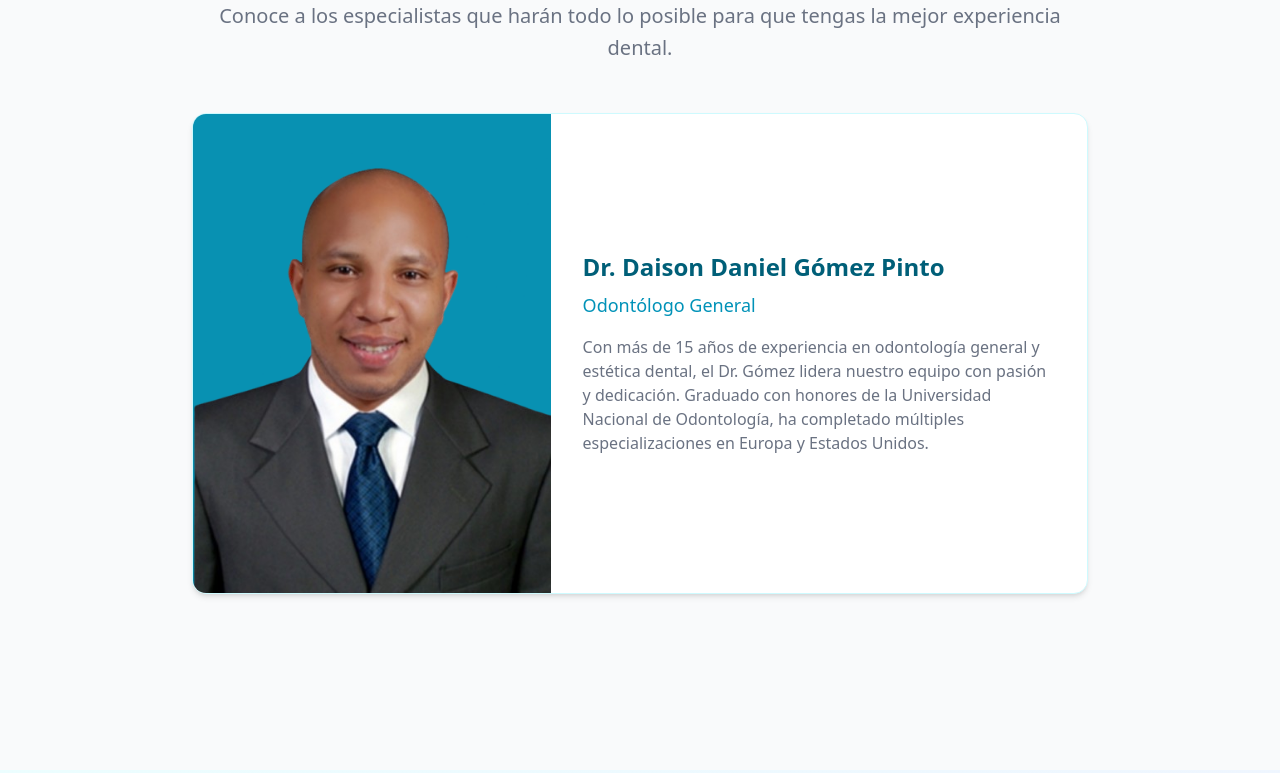
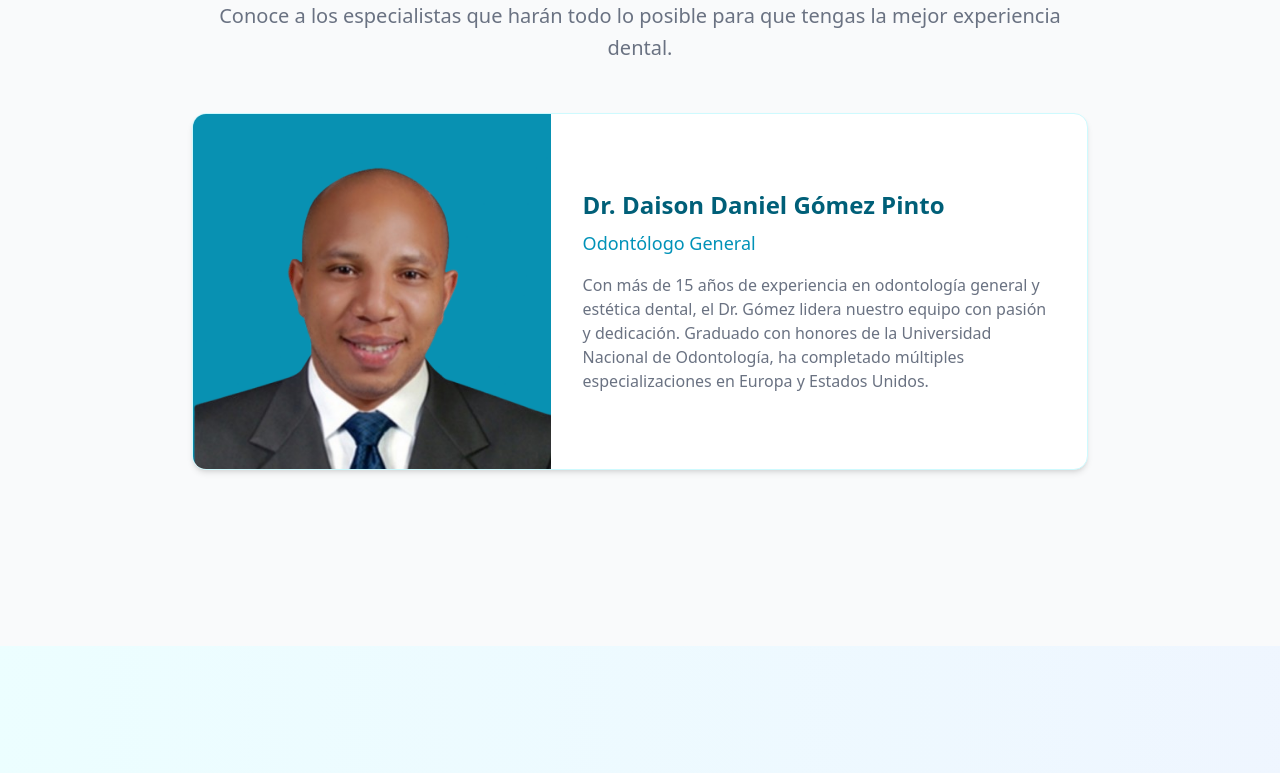
Before and after one commit to LuisPg10/luzdent, a React (Vite) app: page / in a window 1280 px wide. Shown: the part 3687-4460 px from the top of the page. Built offline with nearby package versions, Linux system fonts and the light colour scheme.

Commit message:
Update: Trimmed image to be better on the card and card columns in the services section were updated

```diff
--- a/src/components/sections/ServiceSection.tsx
+++ b/src/components/sections/ServiceSection.tsx
@@ -22,7 +22,7 @@ export const ServiceSection = () => {
             </p>
           </div>
         </div>
-        <div className="mx-auto grid max-w-5xl gap-6 py-12 lg:grid-cols-3">
+        <div className="mx-auto grid max-w-5xl gap-6 py-12 sm:grid-cols-2 md:grid-cols-3">
           {serviceContent.map((service, index) => (
             <CustomCard
               id={service.title.split(' ')[0].toLowerCase()}
--- a/src/components/sections/TeamSection.tsx
+++ b/src/components/sections/TeamSection.tsx
@@ -7,9 +7,9 @@ export const TeamSection = () => {
       <div className="px-4 md:px-6">
         <div className="flex flex-col items-center justify-center space-y-4 text-center">
           <div className="space-y-2">
-            <div className="inline-block rounded-lg bg-cyan-100 px-3 py-1 text-sm text-cyan-800">
+            <p className="inline-block rounded-lg bg-cyan-100 px-3 py-1 text-sm text-cyan-800">
               Nuestro equipo
-            </div>
+            </p>
             <h2 className="text-3xl font-bold tracking-tighter text-cyan-800 sm:text-5xl">
               Profesionales que cuidan de tu sonrisa
             </h2>
@@ -22,13 +22,13 @@ export const TeamSection = () => {
 
         <div className="mx-auto max-w-4xl py-12">
           <div className="overflow-hidden rounded-xl border border-cyan-100 bg-white shadow-md transition-all hover:shadow-lg">
-            <div className="flex flex-col md:flex-row">
-              <div className="md:w-2/5">
+            <div className="flex flex-col sm:flex-row">
+              <div className="sm:w-6xl md:w-2/5">
                 <img
                   src={profile || placeHolderImage}
                   alt="Foto del Dr. Daison Gómez"
-                  width={400}
-                  height={400}
+                  width={431}
+                  height={578}
                   loading="lazy"
                   className="h-full w-full object-cover"
                 />
```
Also changed, not shown: src/assets/images/profile.png.
